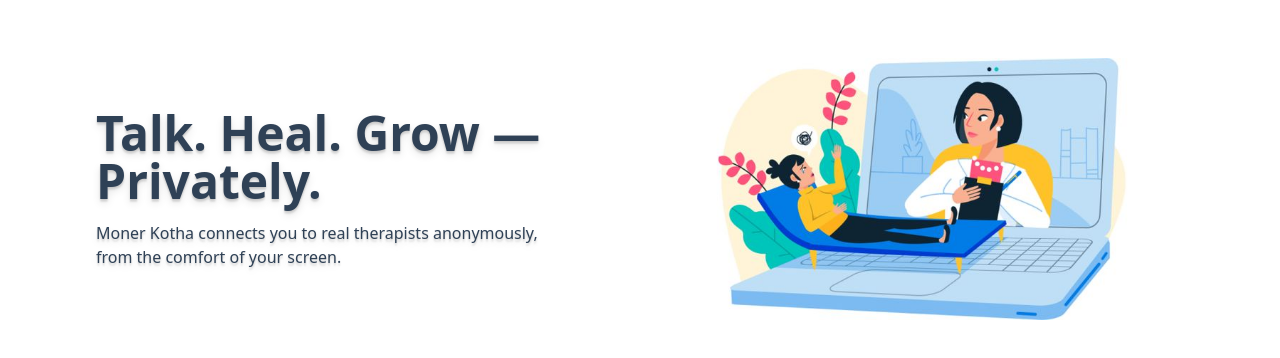
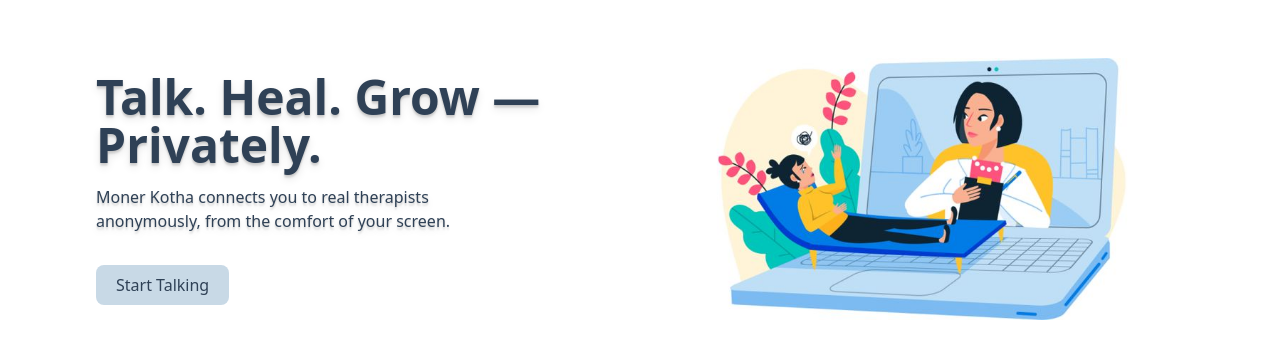
Before and after one commit to anikatabassum2738/Moner-Kotha, a website built with Vite: page index.html in a window 1280 px wide. Shown: the part 222-580 px from the top of the page. Built offline with nearby package versions, Linux system fonts and the light colour scheme.

Commit message:
added button

```diff
--- a/index.html
+++ b/index.html
@@ -57,10 +57,16 @@
                 <h1 class="text-4xl md:text-5xl font-bold text-[#2F4156] text-shadow-lg mb-4">
                     Talk. Heal. Grow — Privately.
                 </h1>
-                <h2 class="w-[85%] flex flex-col-reverse md:flex-row items-center justify-between gap-4 text-[#2F4156] text-shadow-lg">
+
+                <p class="w-[75%] text-[#2F4156] text-base text-shadow-lg mb-6">
                     Moner Kotha connects you to real therapists anonymously, from the comfort of your screen.
-                </h2>
+                </p>
+
+                <button class= "mt-2 bg-[#C8D9E6] text-[#2F4156] px-5 py-2 rounded-lg hover:bg-[#F7CBCA] cursor-pointer">
+                    Start Talking
+                </button>
             </div>
+
             <div class="md:w-1/2 w-full flex justify-center items-center">
                 <img class="w-full md:w-[40rem] h-[auto]" src="images/home.jpeg" alt="Home Image">
             </div>
```
